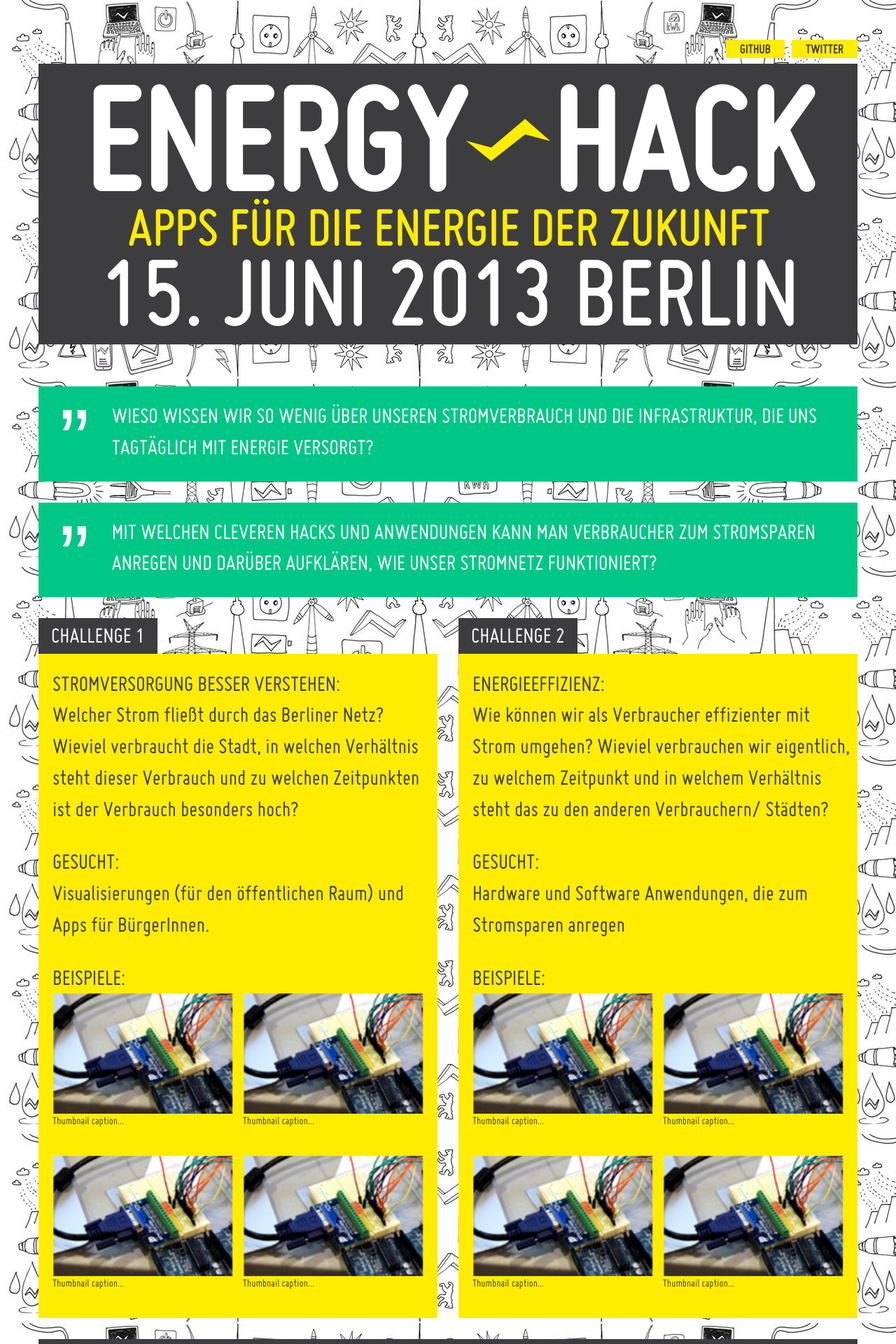
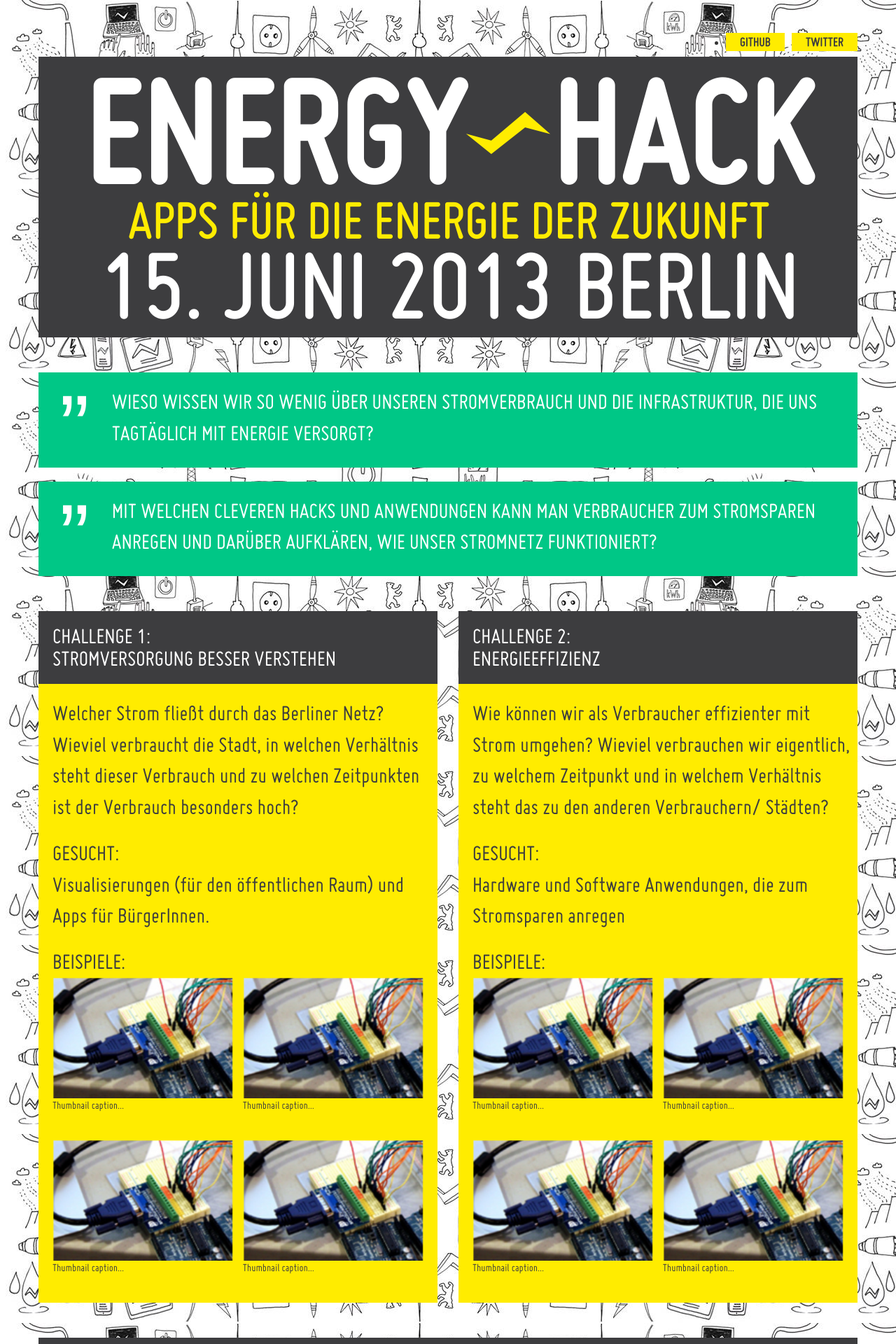
Before and after one commit to okfde/energyhack, a Jekyll site: the page built from index.html, in a window 1280 px wide. Shown: the top 1920 px of the page at 70% size. Built offline with Jekyll 4.4.1, drawn with Linux system fonts in a browser that asks for light colours; nearby versions of some CDN libraries; some of the changed text lies outside the part shown.

Commit message:
adds footer and updates latest version css

```diff
--- a/_includes/challenges.html
+++ b/_includes/challenges.html
@@ -1,10 +1,6 @@
-<div class="row-fluid spaceless visible-desktop">
-    <div class="span2 heading color1">Challenge 1</div>
-    <div class="span2 offset4 heading color1">Challenge 2</div>
-</div>
 <div id="challenges" class="row-fluid">
     <div class="span6 color3">
-        <h4>Stromversorgung besser verstehen:</h4>
+        <div class="heading color1">Challenge 1:<br />Stromversorgung besser verstehen</div>
         <p>Welcher Strom fließt durch das Berliner Netz? Wieviel verbraucht die Stadt, in welchen Verhältnis steht dieser Verbrauch und zu welchen Zeitpunkten ist der Verbrauch besonders hoch?</p>
         <h4>Gesucht:</h4>
         <p>Visualisierungen (für den öffentlichen Raum) und Apps für BürgerInnen.</p>
@@ -39,7 +35,7 @@
         </ul>
     </div>
     <div class="span6 color3">
-        <h4>Energieeffizienz:</h4>
+        <div class="heading color1">Challenge 2:<br />Energieeffizienz</div>
         <p>Wie können wir als Verbraucher effizienter mit Strom umgehen? Wieviel verbrauchen wir eigentlich, zu welchem Zeitpunkt und in welchem Verhältnis steht das zu den anderen Verbrauchern/ Städten?</p>
         <h4>Gesucht:</h4>
         <p>Hardware und Software Anwendungen, die zum Stromsparen anregen</p>
--- a/_includes/quotes.html
+++ b/_includes/quotes.html
@@ -1,3 +1,4 @@
+<div id="quotes">
     <div class="row-fluid color2">
         <div class="span12">
             <blockquote>Wieso wissen wir so wenig über unseren Stromverbrauch und die Infrastruktur, die uns tagtäglich mit Energie versorgt?</blockquote>
@@ -9,3 +10,4 @@
             <blockquote>Mit welchen cleveren Hacks und Anwendungen kann man Verbraucher zum Stromsparen anregen und darüber aufklären, wie unser Stromnetz funktioniert?</blockquote>
         </div>
     </div>
+</div>
--- a/_layouts/base.html
+++ b/_layouts/base.html
@@ -37,14 +37,31 @@
             <section>
                 {{ content }}
             </section>
-            <footer class="row-fluid">
-                <ul class="span12">
-                    <li></li>
-                    <li></li>
-                    <li></li>
-                </ul>
-            </footer>
         </div>
+        <footer class="color1">
+            <div class="container">
+                <div class="row-fluid">
+                    <div class="span4">
+                        <ul>
+                            <li><a href="mailto:{{ site.contact }}">Kontakt</a></li>
+                            <li><a href="mailto:{{ site.contact }}">Sponsor werden</a></li>
+                            <li><a href="{{ site.github }}">Auf Github forken</a></li>
+                        </ul>
+                        <ul>
+                            <li>Impressum:</li>
+                            <li>Open Knowledge Foundation Deutschland e.V.</li>
+                            <li>Schlesische Str. 6, 10997 Berlin</li>
+                        </ul>
+                        <ul>
+                            <li>Design:</li>
+                            <li><a href="http://rainbow-unicorn.com/">Rainbow-Unicorn.com</a></li>
+                        </ul>
+                    </div>
+                    <div class="span8">
+                    </div>
+                </div>
+            </div>
+        </footer>
         <script src="//ajax.googleapis.com/ajax/libs/jquery/1.9.1/jquery.min.js"></script>
         <script>window.jQuery || document.write('<script src="js/vendor/jquery-1.9.1.min.js"><\/script>')</script>
         <script src="js/plugins.js"></script>
--- a/css/day.css
+++ b/css/day.css
@@ -67,3 +67,10 @@
     color: #FFF;
     text-decoration: none;
 }
+footer li a {
+    color: #fff;
+}
+footer li a:hover {
+    color: #FFEC00;
+    text-decoration: none;
+}
--- a/css/main.css
+++ b/css/main.css
@@ -128,11 +128,11 @@
 }
 
 body {
-    padding-top: 60px;
+    padding-top: 50px;
     font-family: 'misoregular', sans-serif;
 }
-.row-fluid {
-    margin: 0 0 30px;
+#quotes .row-fluid:first-child {
+    margin-bottom: 20px;
 }
 
 .social-media {
@@ -156,7 +156,7 @@
     text-decoration: none;
 }
 #teaser {
-    margin: 0 0 60px 0;
+    margin: 0 0 50px 0;
 }
 #teaser h1 {
     margin: 0;
@@ -218,15 +218,16 @@
     font-size: 2em;
     line-height: .8em;
 }
-#challenges .span6 h4:first-child {
-    padding: 20px 20px 0;
-}
 p {
-    padding: 0 10px 30px 20px;
+    padding: 0 10px 20px 20px;
     font-size: 2em;
 }
 .spaceless {
     margin: 0;
+}
+#challenges {
+    margin-top: 50px;
+    margin-bottom: 50px;
 }
 #challenges ul.thumbnails {
     padding: 0 20px;
@@ -249,15 +250,23 @@
     font-size: 1em;
     padding: 0;
 }
+#challenges .heading {
+    line-height: 1em;
+    padding: 20px;
+    text-align: left;
+    margin-bottom: 20px;
+}
 #register a {
     text-align: center;
     text-decoration: none;
     font-size: 6em;
     text-transform: uppercase;
     line-height: 1.1em;
+    margin-bottom: 50px;
 }
 #about {
     padding: 20px 0 0 0;
+    margin-bottom: 50px;
 }
 #about a:after {
     content: " >";
@@ -268,9 +277,11 @@
 }
 #location {
     padding: 0;
+    margin-bottom: 50px;
 }
 #schedule {
     text-align: center;
+    margin-bottom: 50px;
 }
 #schedule p {
     padding: 20px 0;
@@ -279,6 +290,20 @@
 #schedule .span2 {
     min-height: 225px;
 }
+footer {
+    margin-top: 50px;
+    padding-top: 20px;
+    padding-bottom: 50px;
+}
+footer ul {
+    list-style: none;
+}
+footer li {
+    font-size: 1.2em;
+    text-decoration: none;
+    text-transform: uppercase;
+}
+
 
 /* ==========================================================================
    Media Queries
```
Lines whose indentation alone changed are shown as unchanged.
